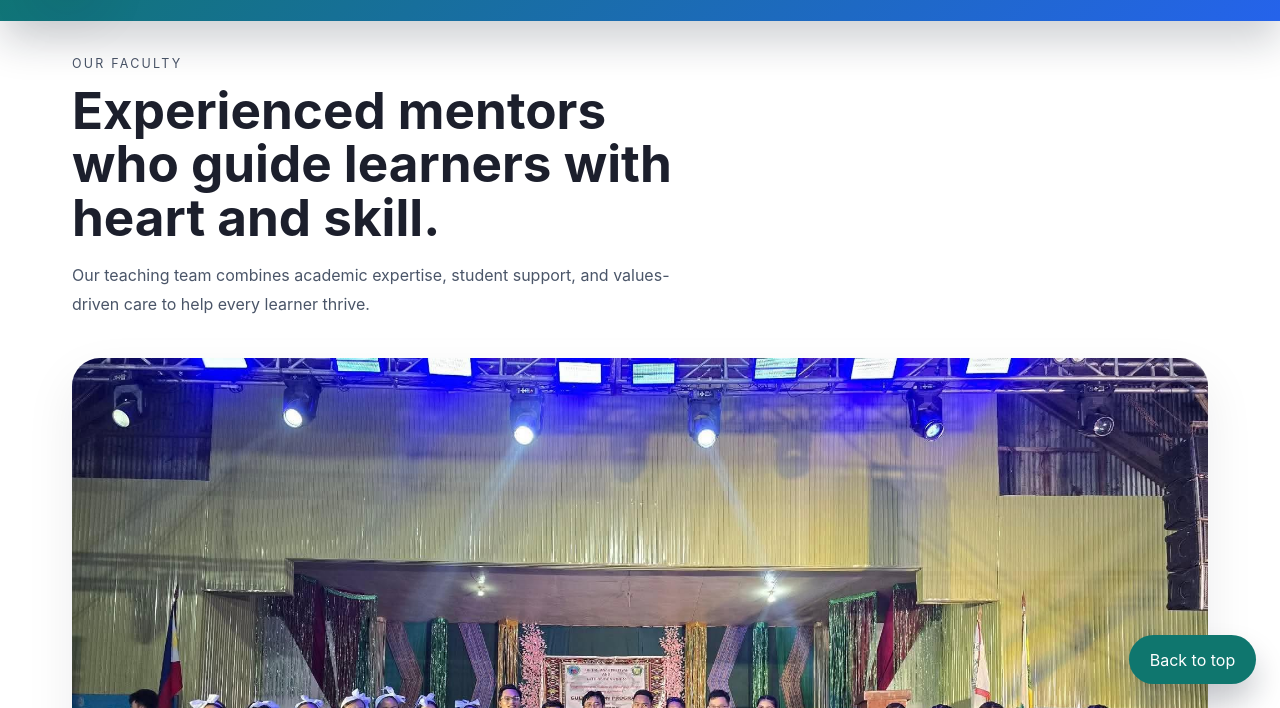
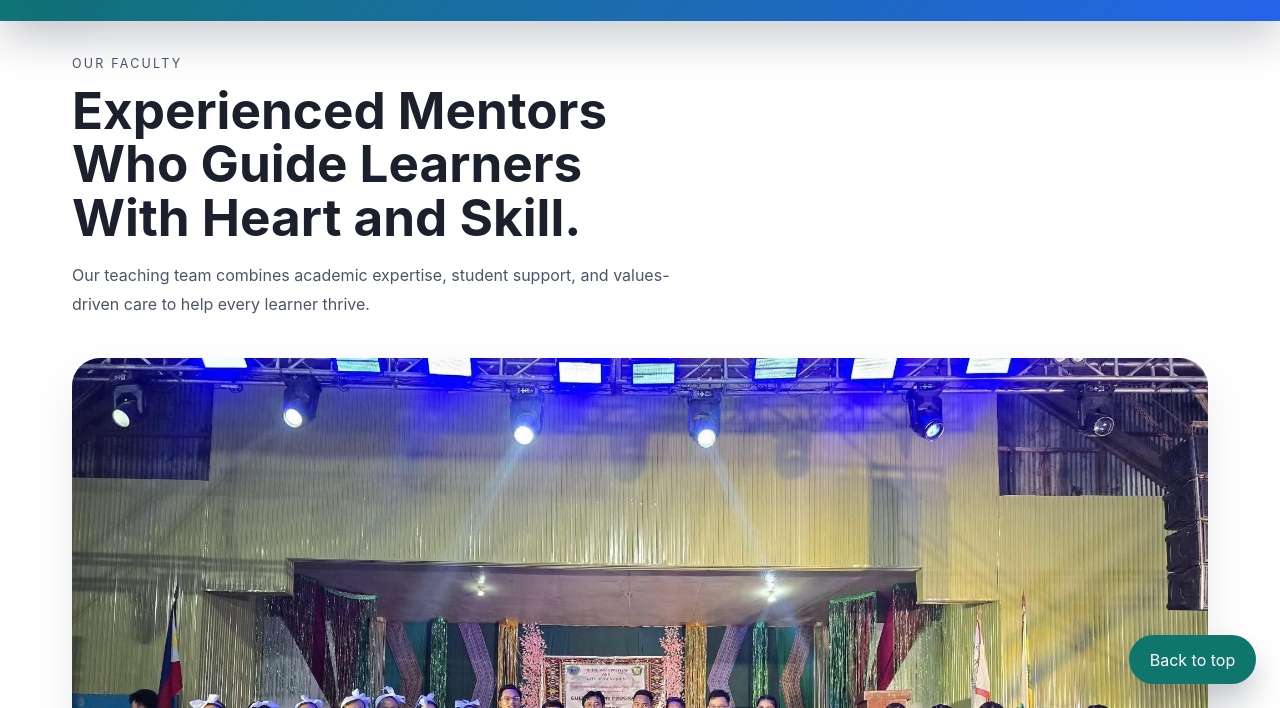
Before and after one commit to NatoWebsite/Nato_NHS_Website, a plain HTML site: page faculty.html in a window 1280 px wide. Shown: the part 92-800 px from the top of the page. Drawn offline with Linux system fonts and the light colour scheme.

Commit message:
Update faculty.html

```diff
--- a/faculty.html
+++ b/faculty.html
@@ -35,7 +35,7 @@
     <section class="hero" style="grid-template-columns: 1fr; gap: 1.5rem;">
       <div class="hero-copy">
         <p class="eyebrow">Our Faculty</p>
-        <h2>Experienced mentors who guide learners with heart and skill.</h2>
+        <h2>Experienced Mentors Who Guide Learners With Heart and Skill.</h2>
         <p>Our teaching team combines academic expertise, student support, and values-driven care to help every learner thrive.</p>
       </div>
       <img src="gymbini.jpg" alt="Faculty team" class="hero-image">
```
